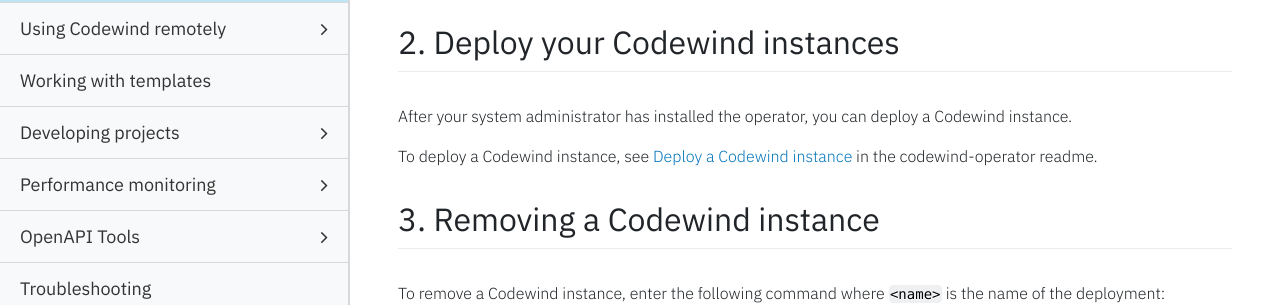
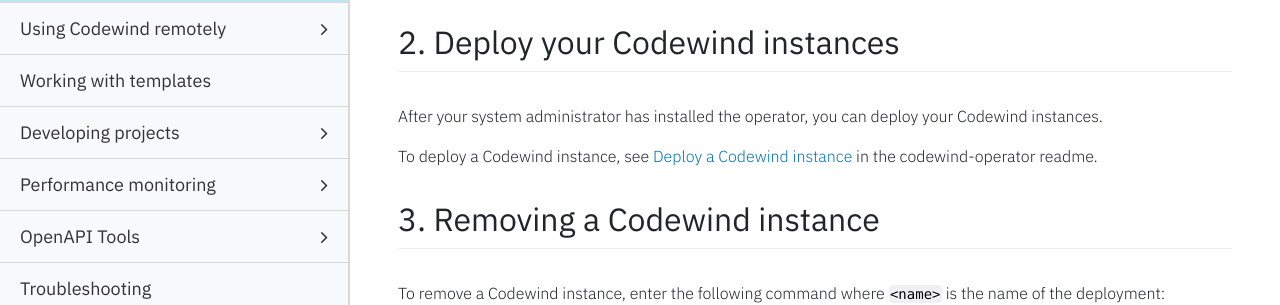
Before and after one commit to eclipse-archived/codewind-docs, a Jekyll site: the page built from docs/_documentations/remote-deploying-codewind.md, in a window 1280 px wide and 900 px high, scrolled down 1130 px. Shown: the part 154-459 px from the top of the window. Built offline with Jekyll 4.4.1, drawn with Linux system fonts in a browser that asks for light colours; nearby versions of some CDN libraries; comment, search, counter and statistics services are not loaded.

Commit message:
Edit
Signed-off-by: micgibso <MICGIBSO@uk.ibm.com>

```diff
--- a/docs/_documentations/remote-deploying-codewind.md
+++ b/docs/_documentations/remote-deploying-codewind.md
@@ -43,7 +43,7 @@ To install the Codewind operator in your cloud, follow the instructions in the [
 
 ## 2. Deploy your Codewind instances
 
-After your system administrator has installed the operator, you can deploy a Codewind instance.
+After your system administrator has installed the operator, you can deploy your Codewind instances.
 
 To deploy a Codewind instance, see [Deploy a Codewind instance](https://github.com/eclipse/codewind-operator/blob/master/README.md#deploy-a-codewind-instance) in the codewind-operator readme.
 
```
